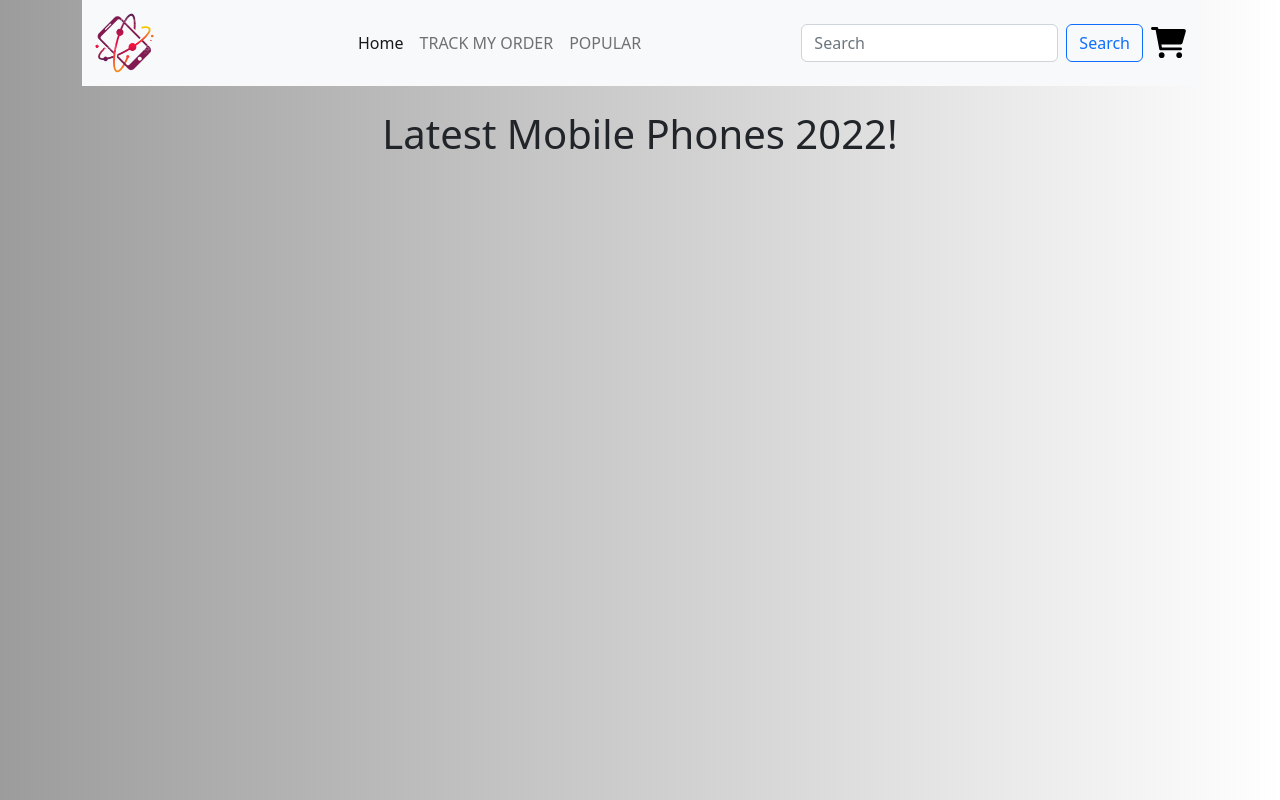
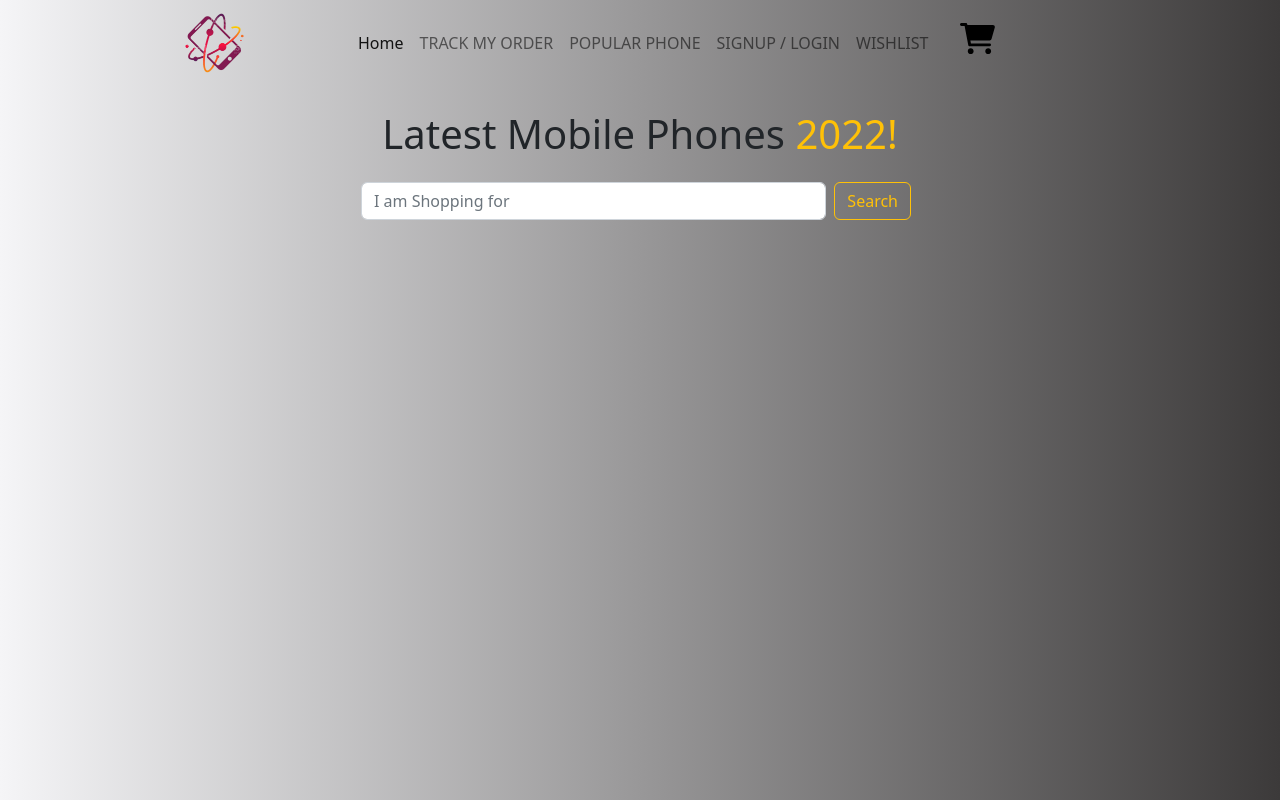
Before and after one commit to habulCoderJohnny/Recap-Intermediate-JS-Api, a plain HTML site: page index.html in a window 1280 px wide. Drawn offline with nearby package versions, Linux system fonts and the light colour scheme.

Commit message:
navbar some changes

```diff
--- a/index.css
+++ b/index.css
@@ -1,3 +1,4 @@
 body{
-    background-image: linear-gradient(to right, #9c9c9c, rgb(255, 255, 255));
+    color: white;
+  background-image: linear-gradient(to right, #f5f5f7, #3c3a3a);
 }
--- a/index.html
+++ b/index.html
@@ -12,17 +12,16 @@
     <!-- font awsesome -->
     <script src="https://kit.fontawesome.com/1b47cf53c0.js" crossorigin="anonymous"></script>
 </head>
-<body>
+<body class="container">
     <!-- header section  -->
-    <div class="container">
-    <nav class="navbar navbar-expand-lg bg-light">
+    <nav class="navbar navbar-expand-lg text-center">
         <div class="container-fluid">
           <button class="navbar-toggler" type="button" data-bs-toggle="collapse" data-bs-target="#navbarTogglerDemo01" aria-controls="navbarTogglerDemo01" aria-expanded="false" aria-label="Toggle navigation">
             <span class="navbar-toggler-icon"></span>
           </button>
           <div class="collapse navbar-collapse" id="navbarTogglerDemo01">
             <a class="navbar-brand" href="#"><img class="w-25" src="./images/planet-logo.png" alt=""></a>
-            <ul class="navbar-nav me-auto mb-2 mb-lg-0">
+            <ul class="navbar-nav me-3 mb-2 mb-lg-0">
               <li class="nav-item">
                 <a class="nav-link active" aria-current="page" href="#">Home</a>
               </li>
@@ -30,27 +29,36 @@
                 <a class="nav-link" href="#">TRACK MY ORDER</a>
               </li>
               <li class="nav-item">
-                <a class="nav-link" href="#">POPULAR</a>
+                <a class="nav-link" href="#">POPULAR PHONE</a>
+              </li>
+              <li class="nav-item">
+                <a class="nav-link" href="#">SIGNUP / LOGIN</a>
+              </li>
+              <li class="nav-item pe-4">
+                <a class="nav-link" href="#">
+                    WISHLIST
+                    </a>
               </li>
 
-            </ul>
-            <form class="d-flex" role="search">
-              <input class="form-control me-2" type="search" placeholder="Search" aria-label="Search">
-              <button class="btn btn-outline-primary me-2" type="submit">Search</button>
-            </form>
             <!-- cart svg -->
             <a href="#"> <svg width="35px" xmlns="http://www.w3.org/2000/svg" viewBox="0 0 576 512"><path d="M24 0C10.7 0 0 10.7 0 24S10.7 48 24 48H76.1l60.3 316.5c2.2 11.3 12.1 19.5 23.6 19.5H488c13.3 0 24-10.7 24-24s-10.7-24-24-24H179.9l-9.1-48h317c14.3 0 26.9-9.5 30.8-23.3l54-192C578.3 52.3 563 32 541.8 32H122l-2.4-12.5C117.4 8.2 107.5 0 96 0H24zM176 512c26.5 0 48-21.5 48-48s-21.5-48-48-48s-48 21.5-48 48s21.5 48 48 48zm336-48c0-26.5-21.5-48-48-48s-48 21.5-48 48s21.5 48 48 48s48-21.5 48-48z"/></svg></a>
+
+            </ul>
+
 
           </div>
         </div>
       </nav>
 
-          <!-- header section /-->
-    <h1 class="text-center my-4">Latest Mobile Phones 2022!</h1>
+     <!-- header section /-->
+    <h1 class="text-center my-4">Latest Mobile Phones <span class="text-warning">2022!</span></h1>
+    <form class="d-flex w-50 mx-auto" role="search">
+        <input class="form-control me-2" type="search" placeholder="I am Shopping for" aria-label="Search">
+        <button class="btn btn-outline-warning me-2" type="submit" >Search</button>
+      </form>
     <!-- External JS -->
     <script src="/index.js"></script>
     <!-- bootstrap JS-->
     <script src="https://cdn.jsdelivr.net/npm/bootstrap@5.2.1/dist/js/bootstrap.bundle.min.js" integrity="sha384-u1OknCvxWvY5kfmNBILK2hRnQC3Pr17a+RTT6rIHI7NnikvbZlHgTPOOmMi466C8" crossorigin="anonymous"></script>
-</div>
 </body>
 </html>
```
